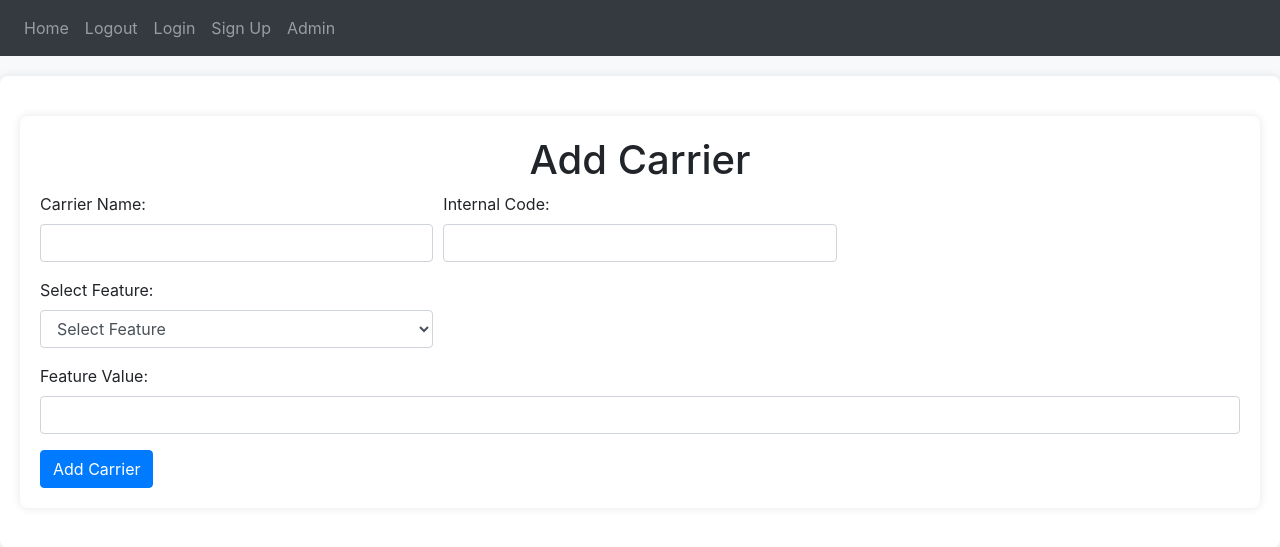
After one commit to ChelseaLong24/Flask-Web-Development, a Flask app: page /add-carrier in a window 1280 px wide. The commit adds this page. Shown: the top 547 px of the page. Run offline with Flask 3, Linux system fonts and the light colour scheme; data that the repository does not hold is empty; some libraries are stand-ins or nearby versions.

Commit message:
Add new carriers on admin page
Allow users to add new carriers on the admin page and select/create features

```diff
--- /dev/null
+++ b/website/templates/add_carrier.html
@@ -0,0 +1,44 @@
+{% extends "base.html" %}
+
+{% block title %}Add Carrier{% endblock %}
+
+{% block content %}
+<div class="container">
+    <h1 class="text-center">Add Carrier</h1>
+    <form method="POST">
+        <div class="form-row">
+            <div class="form-group col-md-4">
+                <label for="carrier_name">Carrier Name:</label>
+                <input type="text" name="carrier_name" id="carrier_name" class="form-control" required>
+            </div>
+            <div class="form-group col-md-4">
+                <label for="internal_code">Internal Code:</label>
+                <input type="text" name="internal_code" id="internal_code" class="form-control" required>
+            </div>
+        </div>
+        <div class="form-row">
+            <div class="form-group col-md-4">
+                <label for="feature_name">Select Feature:</label>
+                <select name="feature_name" id="feature_name" class="form-control">
+                    <option value="">Select Feature</option>
+                    {% for key, value in feature_dict.items() %}
+                    <option value="{{ key }}">{{ value }}</option>
+                    {% endfor %}
+                    <option value="other">Other (Please specify below)</option>
+                </select>
+            </div>
+            <div class="form-group col-md-4" id="new_feature_name_group" style="display: none;">
+                <label for="new_feature_name">New Feature Name:</label>
+                <input type="text" name="new_feature_name" id="new_feature_name" class="form-control">
+            </div>
+        </div>
+        <div class="form-row">
+            <div class="form-group col-md-12">
+                <label for="feature_value">Feature Value:</label>
+                <input type="text" name="feature_value" id="feature_value" class="form-control" required>
+            </div>
+        </div>
+        <button type="submit" class="btn btn-primary">Add Carrier</button>
+    </form>
+</div>
+{% endblock %}
--- a/website/templates/admin.html
+++ b/website/templates/admin.html
@@ -28,6 +28,7 @@
         </div>
         <button type="submit" class="btn btn-primary">Search</button>
         <a href="{{ url_for('views.add_feature') }}" class="btn btn-secondary">Add Feature</a>
+        <a href="{{ url_for('views.add_carrier') }}" class="btn btn-secondary">Add Carrier</a>
     </form>
 
     {% if results %}
--- a/website/templates/base.html
+++ b/website/templates/base.html
@@ -87,6 +87,16 @@
   });
   }
 </script>
+<script type="text/javascript">
+  document.getElementById('feature_name').addEventListener('change', function() {
+    var newFeatureInputGroup = document.getElementById('new_feature_name_group');
+    if (this.value === 'other') {
+      newFeatureInputGroup.style.display = 'block';
+    } else {
+      newFeatureInputGroup.style.display = 'none';
+    }
+  });
+</script>
 {% endblock %}
-  </body>
+</body>
 </html>
--- a/website/views.py
+++ b/website/views.py
@@ -3,6 +3,7 @@ from .models import Carrier, Country, CountryResidenceMapping, CarrierInfo, USNe
                     NRAPhysicalPresence, SSN_TIN_document, Document_carrier_mapping, Approved_Ownership_Structure, Approved_Ownership_Structure_carrier_mapping, \
                     Foreign_Travel_Rules_for_USCitizens, Outbound_requirement, Inbound_requirement, ExPats_outbound_mapping, ExPats_Inbound_mapping, FeatureRegistry
 from . import db
+import uuid
 
 views = Blueprint('views', __name__)
 
@@ -480,3 +481,107 @@ def add_feature():
             return redirect(url_for('views.admin'))
 
     return render_template('add_feature.html', carrier_values=carrier_values)
+
+@views.route('/add-carrier', methods=['GET', 'POST'])
+def add_carrier():
+
+    carrier_values = [carrier[0] for carrier in db.session.query(Carrier.Insurance_company_name).distinct().all()]
+
+    feature_dict = {
+        'Insurance_company_name': 'Insurance Company Name',
+        'Alias_used_name': 'Alias Used Name',
+        'Branch': 'Branch',
+        'Include_flag': 'Include Flag',
+        'Country_category': 'Country Category',
+        'Notes': 'Notes',
+        'Nexus_Conditions': 'Nexus Conditions',
+        'Nexus_Notes': 'Nexus Notes',
+        'US_Nexus_flag': 'US Nexus Flag',
+        'Other_policy_related': 'Other Policy Related',
+        'Minimum_policy_face_amount_USD_Denominated': 'Minimum Policy Face Amount (USD Denominated)',
+        'Minimum_global_net_worth_USD_Denominated': 'Minimum Global Net Worth (USD Denominated)',
+        'Age_related': 'Age Related',
+        'Citizenship_visa_specified': 'Citizenship Visa Specified',
+        'General': 'General',
+        'Min_in_the_us_for_prior_12_months_annually_month': 'Min in US for Prior 12 Months (Annually)',
+        'Min_in_the_us_for_prior_24_months_annually_month': 'Min in US for Prior 24 Months (Annually)',
+        'Min_in_the_us_for_prior_48_months_annually_month': 'Min in US for Prior 48 Months (Annually)',
+        'Min_in_the_us_annually_month': 'Min in US Annually',
+        'Min_spend_outside_annually_month': 'Min Spend Outside Annually',
+        'Physical_Citizenship': 'Physical Citizenship',
+        'Visa': 'Visa',
+        'Max_total_time_been_in_the_us_year': 'Max Total Time Been in US (Year)',
+        'Financial_Citizenship': 'Financial Citizenship',
+        'Residence': 'Residence',
+        'Personal_insurance_flag': 'Personal Insurance Flag',
+        'Need_for_US_based_coverage_flag': 'Need for US Based Coverage Flag',
+        'Determining_justified_amounts': 'Determining Justified Amounts',
+        'Bank_account_min_opened_time_prior_to_app_month': 'Bank Account Min Opened Time Prior to App (Month)',
+        'Bank_account_info': 'Bank Account Info',
+        'Bank_balance': 'Bank Balance',
+        'Wealth': 'Wealth',
+        'Time_of_verifiable_US_assets_in_the_US_month': 'Time of Verifiable US Assets in the US (Month)',
+        'Verifiable_US_assets_in_the_US_million': 'Verifiable US Assets in the US (Million)',
+        'Document_name': 'Document Name',
+        'Document_notes': 'Document Notes',
+        'Ownership_Structure': 'Ownership Structure',
+        'Ownership_Structure_carrier_notes': 'Ownership Structure Carrier Notes',
+        'Minimum_time_spend_outside_of_the_US_Per_Year_week': 'Minimum Time Spend Outside of the US (Per Year - Week)',
+        'Foreign_country_specified': 'Foreign Country Specified',
+        'Travel_Notes': 'Travel Notes',
+        'Identities': 'Identities',
+        'Acceptable_residing_country': 'Acceptable Residing Country',
+        'Foreign_living_condition': 'Foreign Living Condition',
+        'Exclusion': 'Exclusion',
+        'Inbound_Identities': 'Inbound Identities',
+        'Inbound_Citizenship': 'Inbound Citizenship',
+        'Citizenship_exclusion_flag': 'Citizenship Exclusion Flag',
+        'Acceptable_visa_status_type': 'Acceptable Visa Status Type',
+        'Min_time_reside_in_us_per_year_month': 'Min Time Reside in US per Year (Month)',
+        'Min_time_reside_in_us_month': 'Min Time Reside in US (Month)',
+        'Continue_reside_flag': 'Continue Reside Flag',
+        'Nexus_flag': 'Nexus Flag',
+        'Max_foreign_travel_month': 'Max Foreign Travel (Month)',
+        'Inbound_Policy_type': 'Inbound Policy Type',
+        'Inbound_Notes': 'Inbound Notes'
+    }
+
+    # Get added features from FeatureRegistry and integrate into feature_dict
+    additional_features = db.session.query(FeatureRegistry).all()
+    for feature in additional_features:
+        if feature.feature_name not in feature_dict:
+            feature_dict[feature.feature_name] = feature.feature_name
+
+    if request.method == 'POST':
+        carrier_name = request.form.get('carrier_name')
+        internal_code = request.form.get('internal_code')
+        feature_name = request.form.get('feature_name')
+        new_feature_name = request.form.get('new_feature_name')
+        feature_value = request.form.get('feature_value')
+
+        if feature_name == 'other':
+            feature_name = new_feature_name
+
+        if carrier_name and feature_name and feature_value:
+            carrier_guid = str(uuid.uuid4())  # Generate new Carrier GUID
+            new_carrier = Carrier(
+                Carrier_GUID_PK=carrier_guid,
+                Internal_code=internal_code,
+                Insurance_company_name=carrier_name,
+            )
+            db.session.add(new_carrier)
+            db.session.commit()
+
+
+            new_feature = FeatureRegistry(
+                carrier=new_carrier.Insurance_company_name,
+                feature_name=feature_name,
+                feature_value=feature_value
+            )
+            db.session.add(new_feature)
+            db.session.commit()
+
+            flash('Carrier added successfully!', category='success')
+            return redirect(url_for('views.admin'))
+
+    return render_template('add_carrier.html', carrier_values=carrier_values, feature_dict=feature_dict)
```
